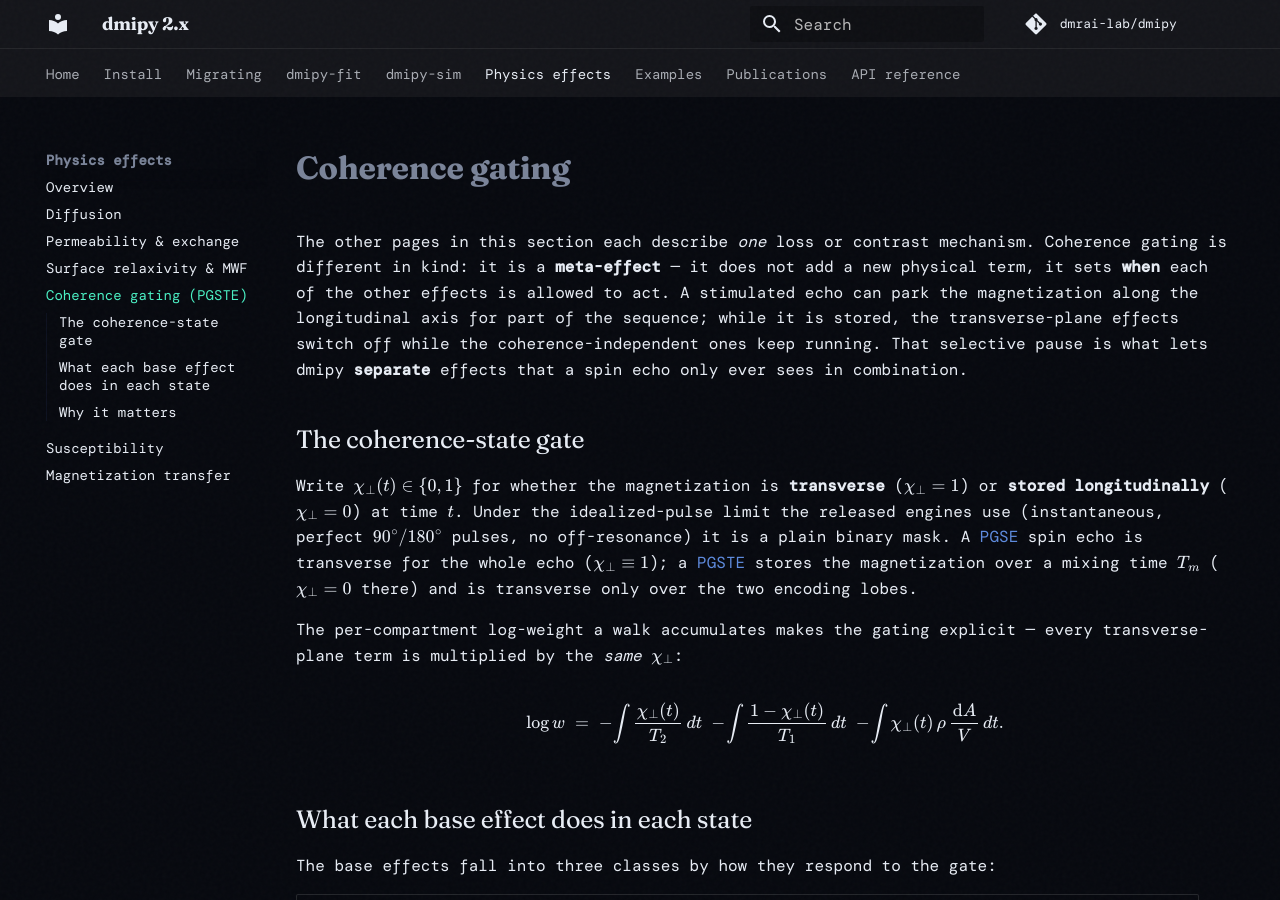
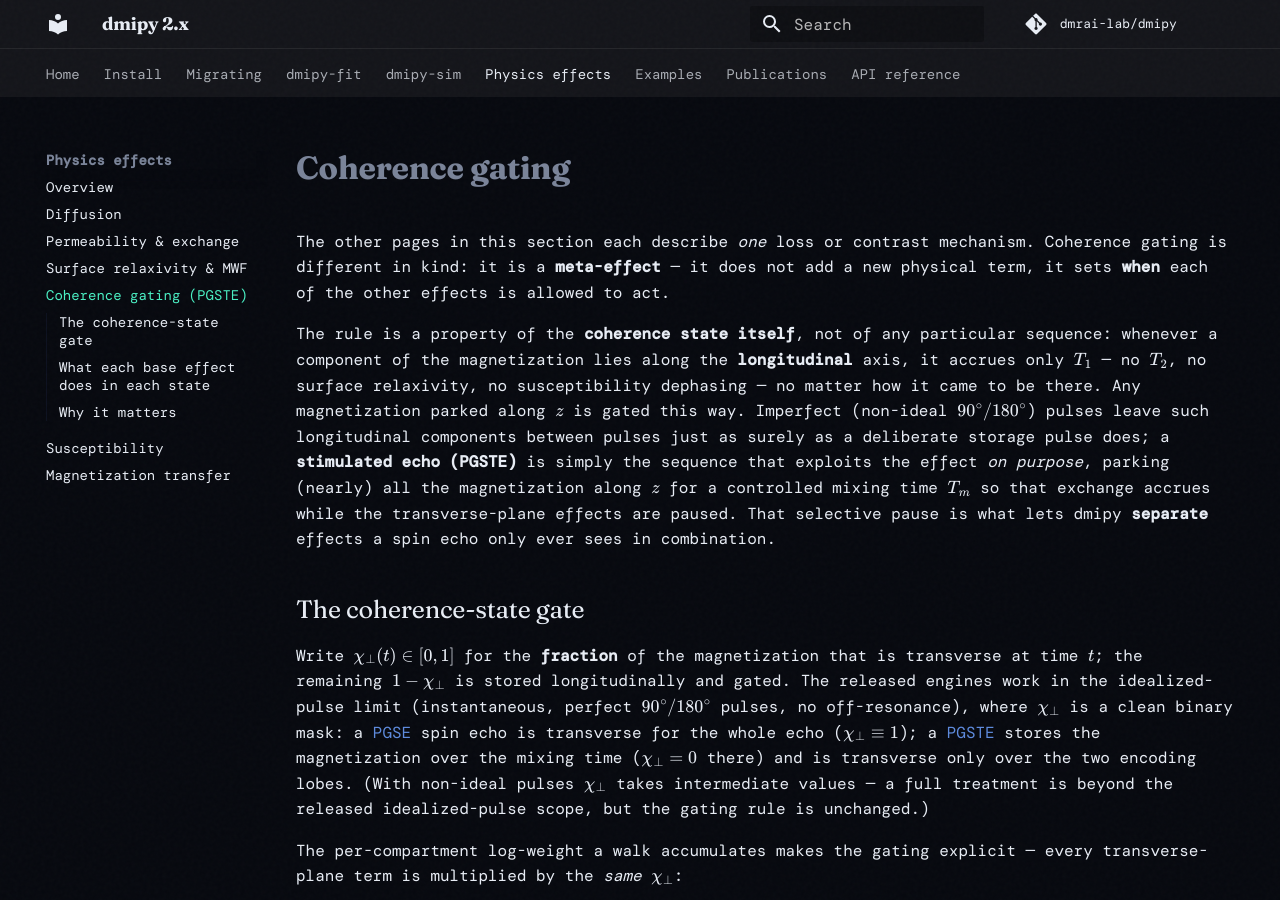
Before and after one commit to dmrai-lab/dmipy, an MkDocs documentation site: the page built from docs/physics/coherence_gating.md, in a window 1280 px wide and 900 px high. Built offline with MkDocs 1.6.1 and Material for MkDocs 9.7.7, drawn with Linux system fonts in a browser that asks for light colours; some web fonts are replaced; comment, search, counter and statistics services are not loaded.

Commit message:
docs(physics): generalize coherence gating beyond PGSTE
Coherence gating is a property of the coherence state, not of a specific sequence:
any longitudinal magnetization is T1-gated (no T2/surface-relaxivity/susceptibility),
however it got there -- deliberate storage OR the longitudinal component an imperfect
flip angle leaves. PGSTE is just the sequence that exploits it on purpose. chi_perp
is now the transverse FRACTION in [0,1] (binary in the released idealized-pulse
limit); non-ideal-pulse treatment noted as beyond released scope. No machinery
surfaced.

Co-Authored-By: Claude Opus 4.8 (1M context) <noreply@anthropic.com>

```diff
--- a/docs/physics/coherence_gating.md
+++ b/docs/physics/coherence_gating.md
@@ -2,19 +2,28 @@
 
 The other pages in this section each describe *one* loss or contrast mechanism. Coherence gating is
 different in kind: it is a **meta-effect** — it does not add a new physical term, it sets **when**
-each of the other effects is allowed to act. A stimulated echo can park the magnetization along the
-longitudinal axis for part of the sequence; while it is stored, the transverse-plane effects switch
-off while the coherence-independent ones keep running. That selective pause is what lets dmipy
-**separate** effects that a spin echo only ever sees in combination.
+each of the other effects is allowed to act.
+
+The rule is a property of the **coherence state itself**, not of any particular sequence: whenever a
+component of the magnetization lies along the **longitudinal** axis, it accrues only $T_1$ — no
+$T_2$, no surface relaxivity, no susceptibility dephasing — no matter how it came to be there. Any
+magnetization parked along $z$ is gated this way. Imperfect (non-ideal $90^\circ/180^\circ$) pulses
+leave such longitudinal components between pulses just as surely as a deliberate storage pulse does;
+a **stimulated echo (PGSTE)** is simply the sequence that exploits the effect *on purpose*, parking
+(nearly) all the magnetization along $z$ for a controlled mixing time $T_m$ so that exchange accrues
+while the transverse-plane effects are paused. That selective pause is what lets dmipy **separate**
+effects a spin echo only ever sees in combination.
 
 ## The coherence-state gate
 
-Write $\chi_\perp(t)\in\{0,1\}$ for whether the magnetization is **transverse** ($\chi_\perp=1$) or
-**stored longitudinally** ($\chi_\perp=0$) at time $t$. Under the idealized-pulse limit the released
-engines use (instantaneous, perfect $90^\circ/180^\circ$ pulses, no off-resonance) it is a plain
-binary mask. A [PGSE](../sequences.md) spin echo is transverse for the whole echo
-($\chi_\perp\equiv1$); a [PGSTE](../sequences.md) stores the magnetization over a mixing time $T_m$
-($\chi_\perp=0$ there) and is transverse only over the two encoding lobes.
+Write $\chi_\perp(t)\in[0,1]$ for the **fraction** of the magnetization that is transverse at time
+$t$; the remaining $1-\chi_\perp$ is stored longitudinally and gated. The released engines work in
+the idealized-pulse limit (instantaneous, perfect $90^\circ/180^\circ$ pulses, no off-resonance),
+where $\chi_\perp$ is a clean binary mask: a [PGSE](../sequences.md) spin echo is transverse for the
+whole echo ($\chi_\perp\equiv1$); a [PGSTE](../sequences.md) stores the magnetization over the mixing
+time ($\chi_\perp=0$ there) and is transverse only over the two encoding lobes. (With non-ideal
+pulses $\chi_\perp$ takes intermediate values — a full treatment is beyond the released
+idealized-pulse scope, but the gating rule is unchanged.)
 
 The per-compartment log-weight a walk accumulates makes the gating explicit — every transverse-plane
 term is multiplied by the *same* $\chi_\perp$:
```
Also changed, not shown: docs/physics/index.md (+9 -6 lines).
